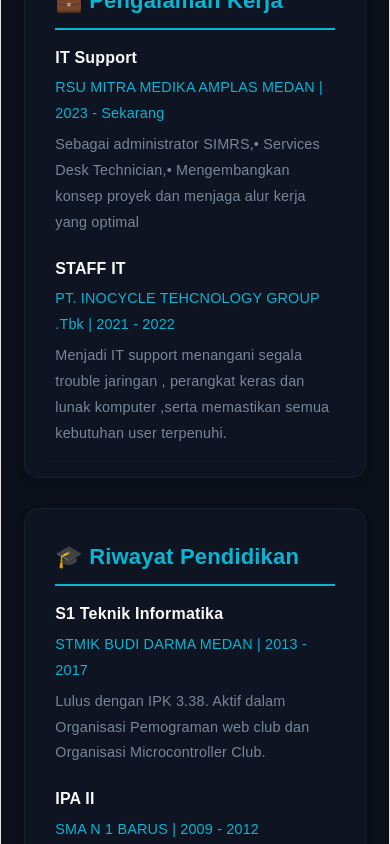
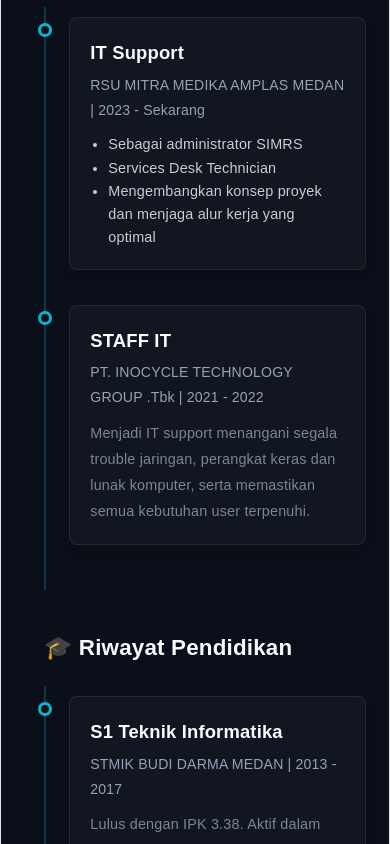
Before and after one commit to danimanalu755-spec/portfolio-react, a React (Vite) app: page / in a window 390 px wide. Shown: the part 4800-5644 px from the top of the page. Built offline with nearby package versions, Linux system fonts and the light colour scheme.

Commit message:
Add files via upload

```diff
--- a/src/App.css
+++ b/src/App.css
@@ -526,4 +526,206 @@ footer {
     text-align: center;
     width: 100%;
   }
+
+/* =========================================================================
+   STYLE TIMELINE VERTIKAL ESTETIK
+   ========================================================================= */
+.timeline-container {
+  position: relative;
+  max-width: 800px;
+  margin: 40px auto 0 auto;
+  padding: 10px 0;
 }
+
+/* Garis vertikal utama di sebelah kiri */
+.timeline-container::after {
+  content: '';
+  position: absolute;
+  width: 2px;
+  background-color: var(--accent);
+  top: 0;
+  bottom: 0;
+  left: 20px;
+  opacity: 0.3;
+}
+
+/* Kotak tiap item timeline */
+.timeline-item {
+  position: relative;
+  padding-left: 50px;
+  margin-bottom: 40px;
+  text-align: left;
+}
+
+/* Titik lingkaran pada garis vertikal */
+.timeline-dot {
+  position: absolute;
+  width: 16px;
+  height: 16px;
+  left: 13px;
+  top: 6px;
+  background-color: var(--portfolio-bg, #111); /* Menyesuaikan background dasar */
+  border: 3px solid var(--accent);
+  border-radius: 50%;
+  z-index: 1;
+  transition: all 0.3s ease;
+}
+
+/* Efek menyala saat item disorot (hover) */
+.timeline-item:hover .timeline-dot {
+  background-color: var(--accent);
+  box-shadow: 0 0 10px var(--accent);
+}
+
+/* Detail konten di dalam kartu */
+.timeline-content {
+  padding: 20px;
+  background: var(--card-bg, rgba(255, 255, 255, 0.05));
+  border-radius: 8px;
+  border: 1px solid rgba(255, 255, 255, 0.1);
+  box-shadow: 0 4px 6px rgba(0, 0, 0, 0.1);
+  transition: transform 0.3s ease, box-shadow 0.3s ease;
+}
+
+[data-theme='light'] .timeline-content {
+  background: #ffffff;
+  border: 1px solid rgba(0, 0, 0, 0.08);
+  box-shadow: 0 4px 6px rgba(0, 0, 0, 0.05);
+}
+
+.timeline-item:hover .timeline-content {
+  transform: translateY(-2px);
+  border-color: var(--accent);
+}
+
+.timeline-content h4 {
+  margin: 0 0 5px 0;
+  font-size: 1.15rem;
+}
+
+.timeline-meta {
+  color: var(--accent);
+  margin: 0 0 10px 0;
+  font-size: 0.9rem;
+  font-weight: 500;
+}
+
+.timeline-desc {
+  font-size: 0.9rem;
+  opacity: 0.8;
+  line-height: 1.5;
+  margin: 0;
+}
+
+/* Judul Kolom (Mencegah tabrakan style card lama) */
+.timeline-section-title {
+  font-size: 1.5rem;
+  margin-bottom: 25px;
+  text-align: left;
+  padding-left: 20px;
+}
+/* =========================================================================
+   STYLE TIMELINE VERTIKAL ESTETIK DANI PORTFOLIO
+   ========================================================================= */
+.timeline-container {
+  position: relative;
+  margin: 20px auto 0 auto;
+  padding: 10px 0;
+}
+
+/* Garis vertikal utama di sebelah kiri */
+.timeline-container::after {
+  content: '';
+  position: absolute;
+  width: 2px;
+  background-color: var(--accent, #0070f3);
+  top: 0;
+  bottom: 0;
+  left: 20px;
+  opacity: 0.25;
+}
+
+/* Kontainer per baris info */
+.timeline-item {
+  position: relative;
+  padding-left: 45px;
+  margin-bottom: 35px;
+  text-align: left;
+}
+
+/* Lingkaran titik pada timeline */
+.timeline-dot {
+  position: absolute;
+  width: 14px;
+  height: 14px;
+  left: 14px;
+  top: 6px;
+  background-color: #111; /* Default background gelap */
+  border: 3px solid var(--accent, #0070f3);
+  border-radius: 50%;
+  z-index: 2;
+  transition: all 0.3s ease;
+}
+}
+
+/* Deteksi perubahan background titik saat mode terang (light mode) */
+[data-theme='light'] .timeline-dot {
+  background-color: #fff;
+}
+
+/* Kartu Box Konten di dalam timeline */
+.timeline-content {
+  padding: 20px;
+  background: rgba(255, 255, 255, 0.03);
+  border-radius: 8px;
+  border: 1px solid rgba(255, 255, 255, 0.08);
+  box-shadow: 0 4px 10px rgba(0, 0, 0, 0.15);
+  transition: transform 0.3s ease, border-color 0.3s ease, box-shadow 0.3s ease;
+}
+
+[data-theme='light'] .timeline-content {
+  background: #ffffff;
+  border: 1px solid rgba(0, 0, 0, 0.06);
+  box-shadow: 0 4px 10px rgba(0, 0, 0, 0.04);
+}
+
+/* Efek Sorot Interaktif (Hover Effect) */
+.timeline-item:hover .timeline-dot {
+  background-color: var(--accent, #0070f3);
+  box-shadow: 0 0 10px var(--accent, #0070f3);
+  transform: scale(1.2);
+}
+
+.timeline-item:hover .timeline-content {
+  transform: translateX(6px);
+  border-color: var(--accent, #0070f3);
+  box-shadow: 0 4px 15px rgba(0, 0, 0, 0.2);
+}
+
+.timeline-content h4 {
+  margin: 0 0 5px 0;
+  font-size: 1.15rem;
+  font-weight: 600;
+}
+
+.timeline-meta {
+  color: var(--accent, #0070f3);
+  margin: 0 0 10px 0;
+  font-size: 0.88rem;
+  font-weight: 500;
+}
+
+.timeline-desc {
+  font-size: 0.9rem;
+  opacity: 0.8;
+  line-height: 1.6;
+  margin: 0;
+}
+
+.timeline-section-title {
+  font-size: 1.4rem;
+  font-weight: 600;
+  text-align: left;
+  padding-left: 20px;
+  margin-bottom: 20px;
+}
--- a/src/App.jsx
+++ b/src/App.jsx
@@ -213,53 +213,86 @@ function App() {
 
         </div>
       </section>
-            {/* PENGALAMAN & PENDIDIKAN (EXPERIENCE) */}
+
+      {/* EXPERIENCE & EDUCATION SECTION (TIMELINE VERTIKAL ESTETIK) */}
       <section id="experience" className="section">
         <Reveal>
           <h2>Experience & Education</h2>
-          <p className="section-intro">Riwayat pendidikan dan pengalaman kerja yang telah saya lalui.</p>
+          <p className="section-intro">Riwayat pendidikan dan pengalaman kerja profesional yang telah saya lalui.</p>
         </Reveal>
 
-        <div style={{ display: 'grid', gridTemplateColumns: 'repeat(auto-fit, minmax(300px, 1fr))', gap: '30px', marginTop: '40px', textAlign: 'left' }}>
+        <div style={{ display: 'grid', gridTemplateColumns: 'repeat(auto-fit, minmax(320px, 1fr))', gap: '40px', marginTop: '40px' }}>
 
           {/* KOLOM PENGALAMAN KERJA */}
-          <Reveal className="skill-card" style={{ padding: '25px', display: 'block' }}>
-            <h3 style={{ borderBottom: '2px solid var(--accent)', paddingBottom: '10px', marginBottom: '15px' }}>💼 Pengalaman Kerja</h3>
+          <div>
+            <h3 className="timeline-section-title">💼 Pengalaman Kerja</h3>
+            <div className="timeline-container">
 
-            <div style={{ marginBottom: '20px' }}>
-              <h4 style={{ margin: '0 0 5px 0' }}>IT Support</h4>
-              <p style={{ color: 'var(--accent)', margin: '0', fontSize: '0.9rem' }}>RSU MITRA MEDIKA AMPLAS MEDAN | 2023 - Sekarang</p>
-              <p style={{ fontSize: '0.9rem', opacity: 0.8, marginTop: '5px' }}>Sebagai administrator SIMRS,•	Services Desk Technician,•
-                Mengembangkan konsep proyek dan menjaga alur kerja yang optimal </p>
+              {/* ITEM KERJA 1 */}
+              <div className="timeline-item">
+                <div className="timeline-dot"></div>
+                <div className="timeline-content">
+                  <h4>IT Support</h4>
+                  <p className="timeline-meta">RSU MITRA MEDIKA AMPLAS MEDAN | 2023 - Sekarang</p>
+                  <ul style={{ margin: '5px 0 0 0', paddingLeft: '18px', fontSize: '0.9rem', opacity: 0.8, lineHeight: '1.6' }}>
+                    <li>Sebagai administrator SIMRS</li>
+                    <li>Services Desk Technician</li>
+                    <li>Mengembangkan konsep proyek dan menjaga alur kerja yang optimal</li>
+                  </ul>
+                </div>
+              </div>
+
+              {/* ITEM KERJA 2 */}
+              <div className="timeline-item">
+                <div className="timeline-dot"></div>
+                <div className="timeline-content">
+                  <h4>STAFF IT</h4>
+                  <p className="timeline-meta">PT. INOCYCLE TECHNOLOGY GROUP .Tbk | 2021 - 2022</p>
+                  <p className="timeline-desc">
+                    Menjadi IT support menangani segala trouble jaringan, perangkat keras dan lunak komputer, serta memastikan semua kebutuhan user terpenuhi.
+                  </p>
+                </div>
+              </div>
+
             </div>
-
-            <div>
-              <h4 style={{ margin: '0 0 5px 0' }}>STAFF IT</h4>
-              <p style={{ color: 'var(--accent)', margin: '0', fontSize: '0.9rem' }}>PT. INOCYCLE TEHCNOLOGY GROUP .Tbk | 2021 - 2022</p>
-              <p style={{ fontSize: '0.9rem', opacity: 0.8, marginTop: '5px' }}>Menjadi IT support menangani segala trouble jaringan , perangkat keras dan lunak komputer
-                ,serta memastikan semua kebutuhan user terpenuhi.</p>
-            </div>
-          </Reveal>
+          </div>
 
           {/* KOLOM RIWAYAT PENDIDIKAN */}
-          <Reveal className="skill-card" style={{ padding: '25px', display: 'block' }}>
-            <h3 style={{ borderBottom: '2px solid var(--accent)', paddingBottom: '10px', marginBottom: '15px' }}>🎓 Riwayat Pendidikan</h3>
+          <div>
+            <h3 className="timeline-section-title">🎓 Riwayat Pendidikan</h3>
+            <div className="timeline-container">
 
-            <div style={{ marginBottom: '20px' }}>
-              <h4 style={{ margin: '0 0 5px 0' }}>S1 Teknik Informatika</h4>
-              <p style={{ color: 'var(--accent)', margin: '0', fontSize: '0.9rem' }}>STMIK BUDI DARMA MEDAN | 2013 - 2017</p>
-              <p style={{ fontSize: '0.9rem', opacity: 0.8, marginTop: '5px' }}>Lulus dengan IPK 3.38. Aktif dalam Organisasi Pemograman web club dan Organisasi Microcontroller Club.</p>
+              {/* ITEM PENDIDIKAN 1 */}
+              <div className="timeline-item">
+                <div className="timeline-dot"></div>
+                <div className="timeline-content">
+                  <h4>S1 Teknik Informatika</h4>
+                  <p className="timeline-meta">STMIK BUDI DARMA MEDAN | 2013 - 2017</p>
+                  <p className="timeline-desc">
+                    Lulus dengan IPK 3.38. Aktif dalam Organisasi Pemrograman web club dan Organisasi Microcontroller
+                    Club. Saya juga menjadi wakil ketua dalam satu organisasi mahasiswa Kristen yaitu KMK (Keluarga Mahasiswa Kristen) di kampus saya.
+                  </p>
+                </div>
+              </div>
+
+              {/* ITEM PENDIDIKAN 2 */}
+              <div className="timeline-item">
+                <div className="timeline-dot"></div>
+                <div className="timeline-content">
+                  <h4>IPA II</h4>
+                  <p className="timeline-meta">SMA N 1 BARUS | 2009 - 2012</p>
+                  <p className="timeline-desc">
+                    Mempelajari ilmu komputer masih pengenalan dasar.
+                  </p>
+                </div>
+              </div>
+
             </div>
-
-            <div>
-              <h4 style={{ margin: '0 0 5px 0' }}>IPA II</h4>
-              <p style={{ color: 'var(--accent)', margin: '0', fontSize: '0.9rem' }}>SMA N 1 BARUS | 2009 - 2012</p>
-              <p style={{ fontSize: '0.9rem', opacity: 0.8, marginTop: '5px' }}>Mempelajari ilmu komputer masih pengenalan dasar.</p>
-            </div>
-          </Reveal>
+          </div>
 
         </div>
       </section>
+
 
 
       {/* CONTACT */}
```
